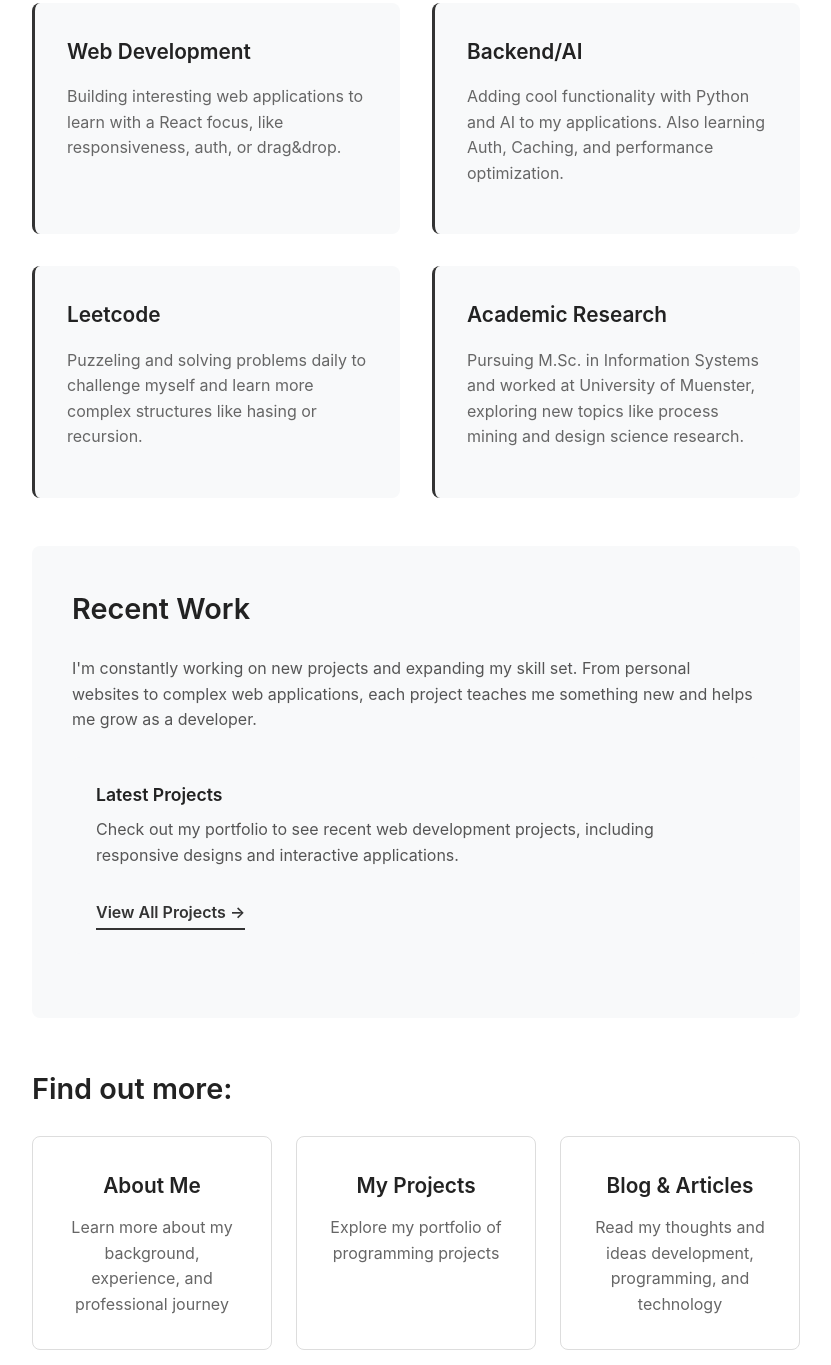
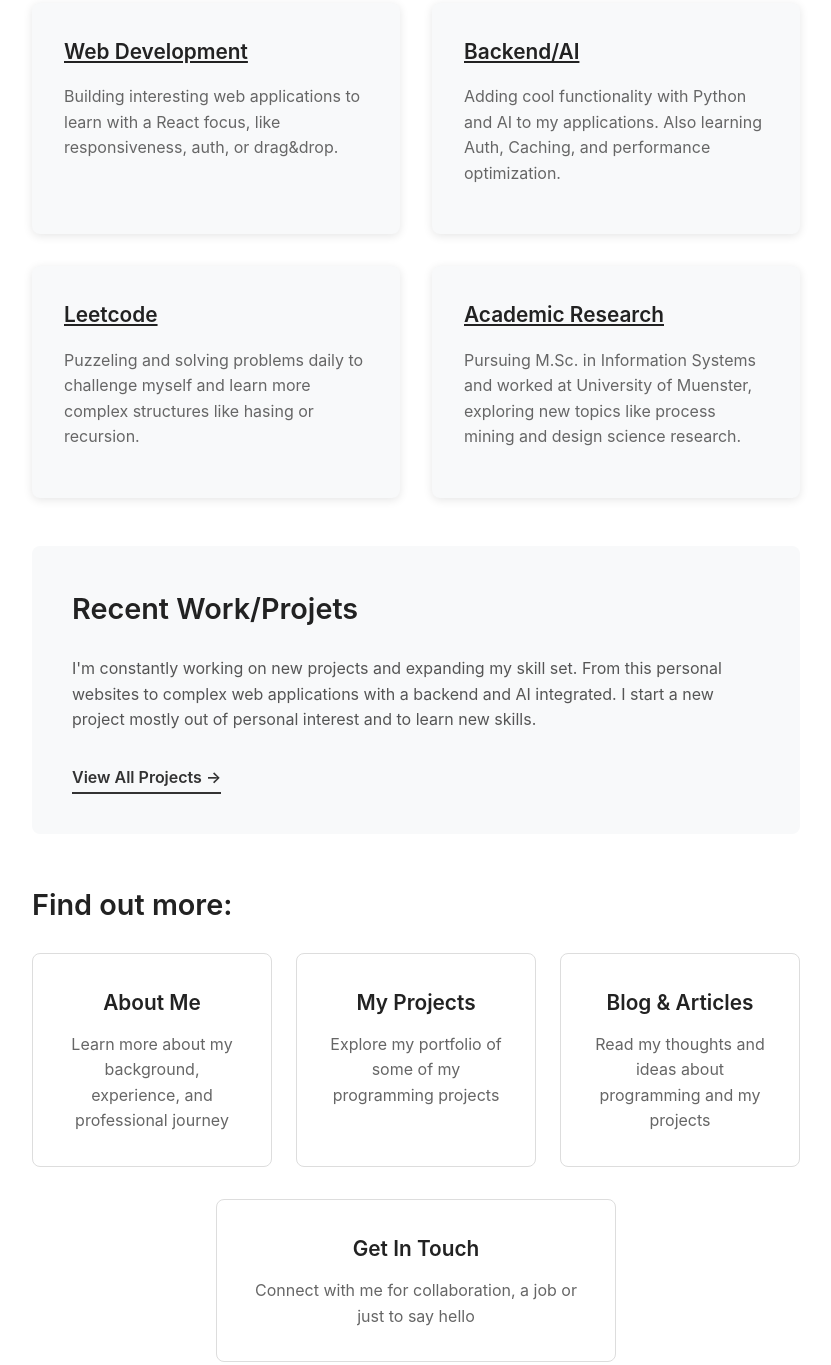
Before and after one commit to srothgan/personal-website, a plain HTML site: page index.html in a window 1280 px wide. Shown: the part 586-1951 px from the top of the page, without its empty margins (224-1055 px from the left). Drawn offline with Linux system fonts and the light colour scheme.

Commit message:
finalise landing page

```diff
--- a/index.html
+++ b/index.html
@@ -78,16 +78,10 @@
             </section>
 
             <section class="recent-work">
-                <h2>Recent Work</h2>
-                <p>I'm constantly working on new projects and expanding my skill set. From personal websites to complex web applications, each project teaches me something new and helps me grow as a developer.</p>
-                <div class="work-preview">
-                    <div class="work-item">
-                        <h4>Latest Projects</h4>
-                        <p>Check out my portfolio to see recent web development projects, including responsive designs and interactive applications.</p>
-                        <a href="projects.html" class="cta-link">View All Projects →</a>
-                    </div>
-                </div>
-            </section>
+                <h2>Recent Work/Projets</h2>
+                <p>I'm constantly working on new projects and expanding my skill set. From this personal websites to complex web applications with a backend and AI integrated. I start a new project mostly out of personal interest and to learn new skills.</p>
+                <a href="projects.html" class="cta-link">View All Projects →</a>
+             </section>
 
             <section class="quick-links">
                 <h2>Find out more:</h2>
@@ -98,11 +92,11 @@
                     </div>
                     <div class="link-card">
                         <h3><a href="projects.html">My Projects</a></h3>
-                        <p>Explore my portfolio of programming projects</p>
+                        <p>Explore my portfolio of some of my programming projects</p>
                     </div>
                     <div class="link-card">
                         <h3><a href="blog.html">Blog & Articles</a></h3>
-                        <p>Read my thoughts and ideas development, programming, and technology</p>
+                        <p>Read my thoughts and ideas about programming and my projects</p>
                     </div>
                 </div>
                 <div class="links-grid-one">
--- a/styles.css
+++ b/styles.css
@@ -174,12 +174,13 @@ a:hover {
     padding: 2rem;
     border-radius: 8px;
     text-align: left;
-    border-left: 3px solid #333;
+    box-shadow: 0 2px 10px rgba(0, 0, 0, 0.1);
 }
 
 .highlight-item h3 {
     color: #222;
     margin-bottom: 1rem;
+    text-decoration: underline;
 }
 
 .highlight-item p {
```
Also changed, not shown: projects.html (+2 -1 lines).
